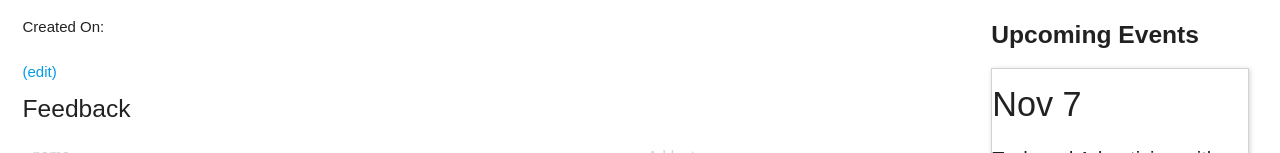
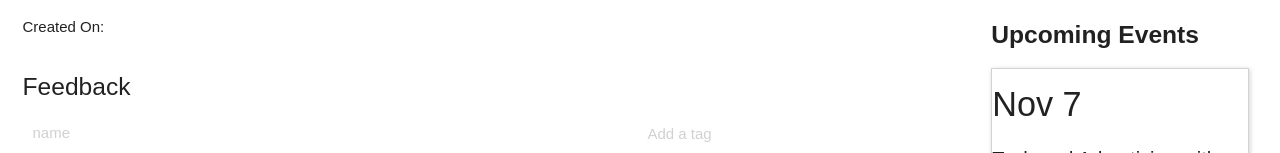
Before and after one commit to dionadk/project3-front, a React (Create React App) app: page /project3-front/1 in a window 1280 px wide. Shown: the part 178-331 px from the top of the page. Built offline with nearby package versions, Linux system fonts and the light colour scheme; no server answers.

Commit message:
removed extra edit link

```diff
--- a/src/components/Show/Show.js
+++ b/src/components/Show/Show.js
@@ -63,11 +63,10 @@ export default class Show extends Component {
               return (<li className="tagList" key={tag._id}>{tag.name}</li>)
             })}
           </div>
-          <Link to={`/${this.state.post._id}/updatePost`}>(edit)</Link>
+          <Link to={`/project3-front/${this.state.post._id}/updatePost`}>(edit)</Link>
           <p>By: {this.state.post.name}</p>
           <p>Created On: {this.state.created}</p>
           <p className='content'>{this.state.post.content}</p>
-          <Link to={`/project3-front/${this.state.post._id}/updatePost`}>(edit)</Link>
         </section>
 
         {/* comments */}
```
